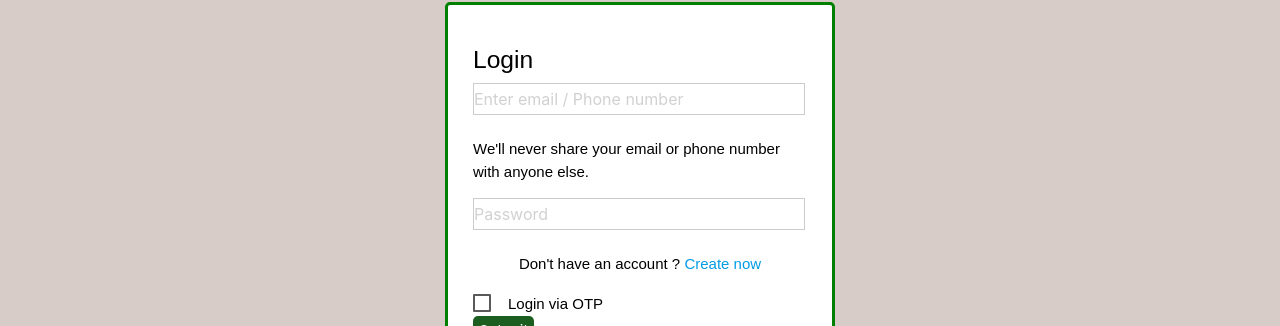
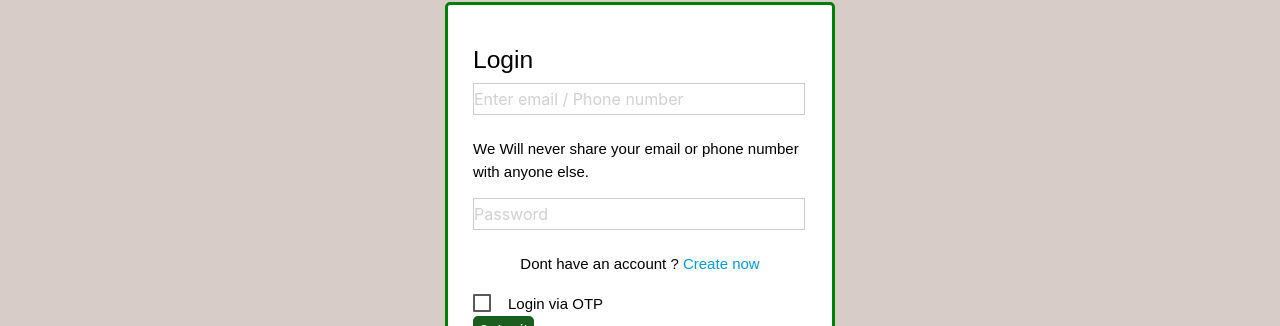
Before and after one commit to pruthvivm44/loginfirebase, a React (Create React App) app: page /loginsignup in a window 1280 px wide. Shown: the part 212-538 px from the top of the page. Built offline with nearby package versions, Linux system fonts and the light colour scheme.

Commit message:
labels added

```diff
--- a/src/components/Email.js
+++ b/src/components/Email.js
@@ -1,6 +1,7 @@
 import React from 'react'
 //import { useState } from 'react';
 import {Link } from 'react-router-dom'
+import labels from '../config/labels'
 import UseForm2 from './UseForm2'
 import validate2 from './validateInfo2'
 
@@ -24,13 +25,13 @@ const Email=()=> {
                     </div>
                     <p></p>
 
-        <h6 className="center">-------------------------  OR  -------------------------</h6>
+        <h6 className="center">{labels.EMAIL.DIVIDER_OR}</h6>
         <p></p>
         <div className="center">
         <button className="green darken-4"><a href="/Otp">Login with OTP</a></button>
         </div>
         <div className="center">
-        <p>Don't have an account ? <a href="/"> Register</a></p>
+        <p>{labels.EMAIL.DONT_HAVE_ACCNT} <a href="/"> Register</a></p>
         </div>
         <p></p>
         <div>
--- a/src/components/LoginSignup.js
+++ b/src/components/LoginSignup.js
@@ -3,6 +3,7 @@ import UseForm from './UseForm';
 import {Link} from 'react-router-dom'
 //import Otp from './Otp';
 import validate from './validateInfo'
+import labels from '../config/labels';
 const LoginSignup=()=>{
 const{ handleChange,values,handleSubmit,errors}=UseForm(validate);
 
@@ -16,12 +17,12 @@ const{ handleChange,values,handleSubmit,errors}=UseForm(validate);
                 <h5 className="Left">Login</h5>
                     <input
                     type="text" name="username" placeholder="Enter email / Phone number" id="username" value={values.username} onChange={handleChange} required />
-                    <p className="message">We'll never share your email or phone number with anyone else.</p>
+                    <p className="message">{labels.LOGINSIGNUP.NEVER_SHARE_YOUR_DETAILS}</p>
                     {errors.username && <p>{errors.username}</p>}
 
                     <input
                     type="password" name="password" placeholder="Password" id="password" value={values.password} onChange={handleChange} />
-                    <p className="message center">Don't have an account ? <a href="/Email">Create now</a></p>
+                    <p className="message center">{labels.LOGINSIGNUP.DONT_HAVE_ACCNT} <a href="/Email">Create now</a></p>
                     {errors.password && <p>{errors.password}</p> }
 
                      {/* <div>
--- a/src/components/Otp.js
+++ b/src/components/Otp.js
@@ -1,4 +1,5 @@
 import React from 'react'
+import labels from '../config/labels';
 //import { useState } from 'react'
 import UseForm1 from './UseForm1';
 import validate1 from './validateInfo1'
@@ -17,7 +18,7 @@ const Otp=()=> {
              <button className="green darken-4">Send OTP</button>
          </div>
          <p></p>
-         <h6 className="center">-------------------------  OR  -------------------------</h6>
+         <h6 className="center">{labels.OTP.DIVIDER_OR}</h6>
          <p></p>
          <div className="center">
          <button className="green darken-4"><a href="/Email">Login with Email</a></button>
--- /dev/null
+++ b/src/config/labels.js
@@ -0,0 +1,15 @@
+const labels={
+    LOGINSIGNUP:{
+        NEVER_SHARE_YOUR_DETAILS:'We Will never share your email or phone number with anyone else.',
+        DONT_HAVE_ACCNT:'Dont have an account ?'
+    },
+    EMAIL:{
+        DIVIDER_OR:'-------------------------  OR  -------------------------',
+        DONT_HAVE_ACCNT :'Dont have an account ?'
+    },
+    OTP:{
+        DIVIDER_OR  :'-------------------------  OR  -------------------------'
+    }
+
+}
+export default labels
```
